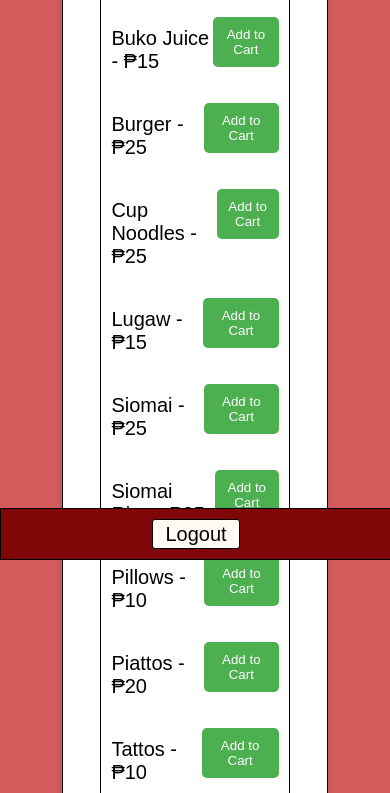
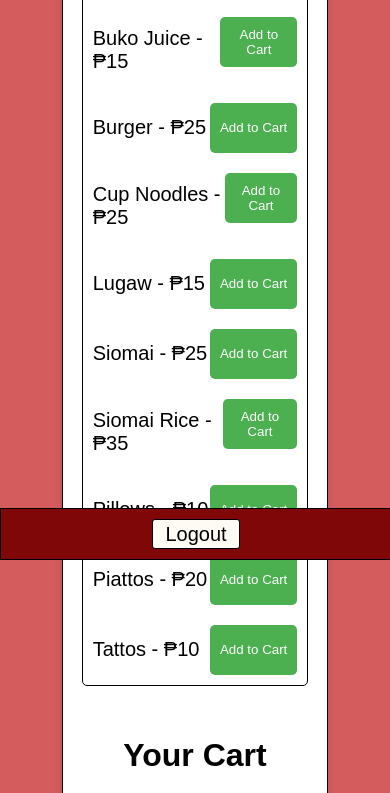
Before and after one commit to Jhnvncntx/mshssm-canteen, a plain HTML site: page order.html in a window 390 px wide. Shown: the part 284-1077 px from the top of the page. Drawn offline with Linux system fonts and the light colour scheme.

Commit message:
Update order.css

```diff
--- a/order.css
+++ b/order.css
@@ -62,3 +62,10 @@ p {
 p span {
     font-weight: bold;
 }
+
+@media (max-width: 1080px) {
+    #cart-container, #products-container {
+       width: 96%;
+					}
+
+}
```
